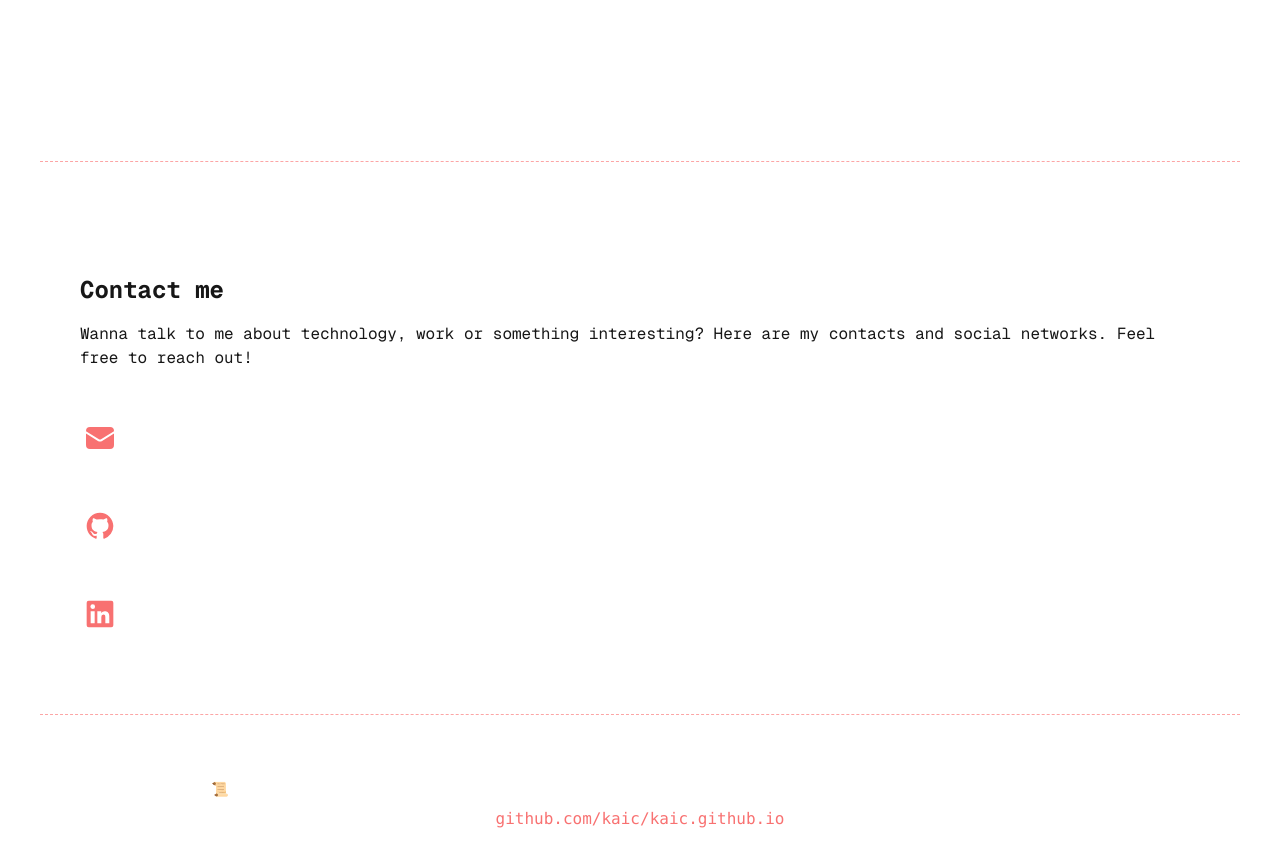
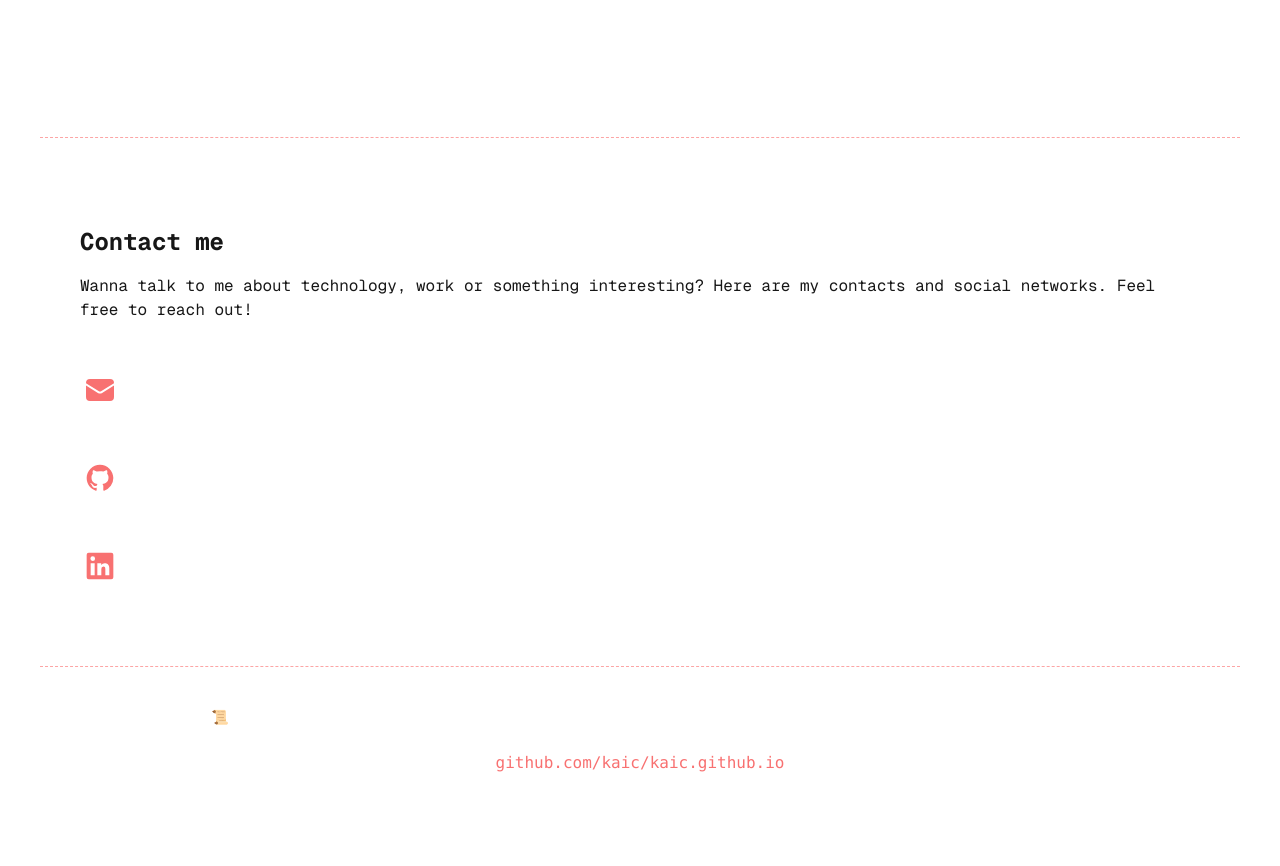
Before and after one commit to kaic/kaic.github.io, a Next.js app: page / in a window 1280 px wide. Shown: the part 1860-2726 px from the top of the page. Built offline with nearby package versions, Linux system fonts and the light colour scheme.

Commit message:
fix: footer layout

```diff
--- a/src/app/Articles/Articles.tsx
+++ b/src/app/Articles/Articles.tsx
@@ -34,7 +34,7 @@ function Articles() {
 
   return (
     <article id='articles'>
-      <div className='grid grid-rows-[20px_1fr_20px] p-8 pb-5 gap-12 sm:p-20 font-mono'>
+      <div className='grid grid-rows-[20px_1fr_20px] p-8 pb-0 gap-12 sm:p-20 font-mono'>
         <h2 className='text-2xl font-bold'>{t('section-name')}</h2>
         <ul className='list-inside text-sm text-center sm:text-left'>
           {articlesList.map((article, index) => (
--- a/src/app/Components/SectionSeparator.tsx
+++ b/src/app/Components/SectionSeparator.tsx
@@ -1,5 +1,5 @@
 export const SectionSeparator = () => {
   return (
-    <hr className='border-0 border-b border-dashed border-red-300 mb-8 mx-10' />
+    <hr className='border-0 border-b border-dashed border-red-300 mb-2 mx-10' />
   );
 };
--- a/src/app/Footer/Footer.tsx
+++ b/src/app/Footer/Footer.tsx
@@ -12,7 +12,7 @@ export const Footer = () => {
 
   return (
     <footer className='text-white mb-4 py-4 text-center'>
-      <div className='grid grid-rows-[20px] p-4 gap-12 xs:gap-10 sm:gap-10 md-gap-10 lg:gap-2 xl:gap-2'>
+      <div className='flex flex-col items-center p-4 space-y-4'>
         <p className='text-sm mb-2'>📜 {t('paragraph')}</p>
         <a
           href={SOURCE_CODE_LINK.url}
```
